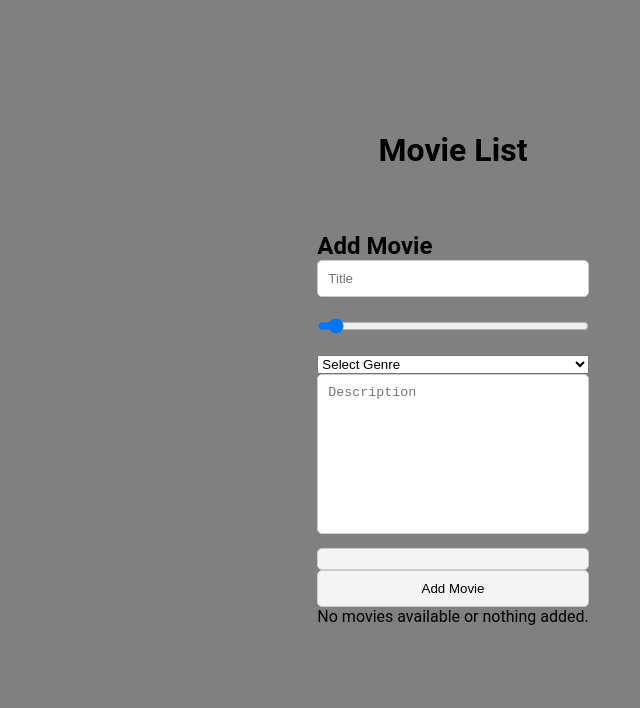
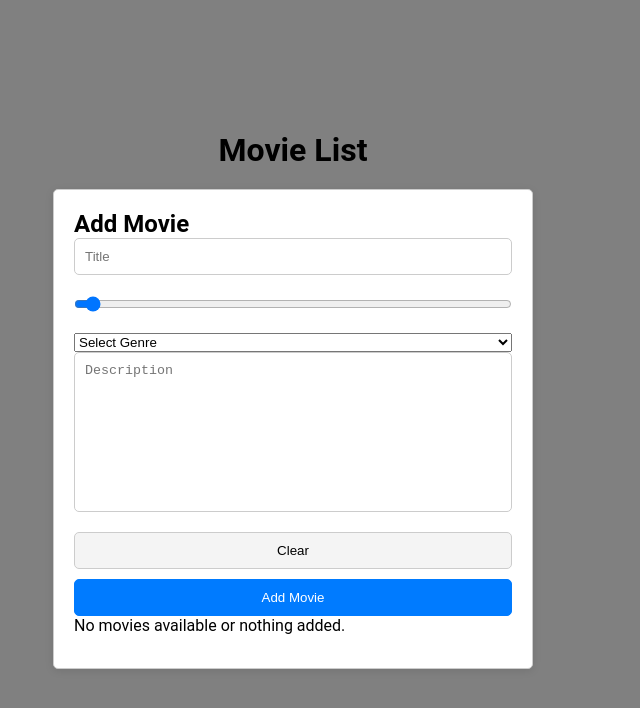
Before and after one commit to Isidorsson/lexicon-tasks, a React (Vite) app in the folder lexicon-task-react-movie-card/: page / in a window 1280 px wide. Shown: the top 708 px of the page, without its empty margins (187-827 px from the left). Built offline with nearby package versions, Linux system fonts and the light colour scheme.

Commit message:
Refactor styles and add confirmation dialog for clearing movies

```diff
--- a/lexicon-task-react-movie-card/src/components/AddMovie.tsx
+++ b/lexicon-task-react-movie-card/src/components/AddMovie.tsx
@@ -36,7 +36,9 @@ export const AddMovie = () => {
   };
 
   const handleRemoveMovie = () => {
-    setMovies([]);
+    if (window.confirm('Are you sure you want to clear all movies?')) {
+      setMovies([]);
+    }
   };
 
   return (
@@ -73,7 +75,7 @@ export const AddMovie = () => {
 
       <div className='btn-wrapper'>
         {/* <button className='add-movie-btn' onClick={() => { handleAddMovie }}>Add Movie</button> */}
-        <button className='clear-movie-btn' onClick={handleRemoveMovie} > </button>
+        <button className='clear-movie-btn' onClick={handleRemoveMovie} >Clear</button>
         <button className='add-movie-btn' onClick={handleAddMovie}>Add Movie</button>
       </div>
 
--- a/lexicon-task-react-movie-card/src/components/MovieCard.tsx
+++ b/lexicon-task-react-movie-card/src/components/MovieCard.tsx
@@ -1,3 +1,5 @@
+import '../styles/MovieCard.css';
+
 import { IMovie } from './AddMovie';
 
 export const MovieCard = ({ title, rating, genre, description }: IMovie) => {
--- a/lexicon-task-react-movie-card/src/components/MovieList.tsx
+++ b/lexicon-task-react-movie-card/src/components/MovieList.tsx
@@ -1,5 +1,7 @@
+import '../styles/MovieList.css';
+
 import { IMovie } from './AddMovie';
-import {MovieCard} from './MovieCard';
+import { MovieCard } from './MovieCard';
 
 export const MovieList = ({ movies }: { movies: IMovie[] }) => {
   if (!movies || movies.length === 0) {
@@ -9,8 +11,6 @@ export const MovieList = ({ movies }: { movies: IMovie[] }) => {
 
   return (
     <section className="movie-list">
-
-      <h2>Movies</h2>
       {movies.map((movie) => (
         <article key={movie.title}>
           <MovieCard {...movie} />
--- a/lexicon-task-react-movie-card/src/index.css
+++ b/lexicon-task-react-movie-card/src/index.css
@@ -5,8 +5,8 @@
 }
 
 body {
-  font-family: 'Roboto', sans-serif;
- background-color: gray;
+  font-family: "Roboto", sans-serif;
+  background-color: gray;
 }
 
 .App {
@@ -16,4 +16,6 @@ body {
   height: 100vh;
   background-color: gray;
   flex-direction: column;
+  position: relative;
+  right: 10rem;
 }
--- a/lexicon-task-react-movie-card/src/styles/AddMovie.css
+++ b/lexicon-task-react-movie-card/src/styles/AddMovie.css
@@ -1,12 +1,19 @@
 .controls-wrapper {
   display: flex;
-  justify-content: center;
   margin-top: 20px;
   flex-direction: column;
   max-height: 30rem;
   height: 100%;
+  max-width: 30rem;
+  width: 100%;
+  padding: 20px;
+  border: 1px solid #ccc;
+  border-radius: 5px;
+  background-color: #fff;
+  box-shadow: 0 2px 8px rgba(0, 0, 0, 0.1);
+  flex-wrap: wrap;
+  align-items: stretch;
 }
-
 .controls-wrapper input {
   margin-bottom: 10px;
   padding: 10px;
@@ -35,13 +42,33 @@
   border-color: #007bff;
 }
 
-.controls-wrapper button {
+.clear-movie-btn {
+  margin-top: 10px;
   padding: 10px;
   border-radius: 5px;
   border: 1px solid #ccc;
   width: 100%;
   background-color: #f4f4f4;
   cursor: pointer;
+}
+
+.clear-movie-bt n:hover {
+  background-color: #e4e4e4;
+}
+
+.add-movie-btn {
+  margin-top: 10px;
+  padding: 10px;
+  border-radius: 5px;
+  border: 1px solid #007bff;
+  width: 100%;
+  background-color: #007bff;
+  color: #fff;
+  cursor: pointer;
+}
+
+.add-movie-btn:hover {
+  background-color: #0056b3;
 }
 
 .controls-wrapper button:hover {
--- /dev/null
+++ b/lexicon-task-react-movie-card/src/styles/MovieCard.css
@@ -0,0 +1,44 @@
+.movie-card {
+  display: flex;
+  flex-direction: column;
+  justify-content: space-between;
+  height: 100%;
+  width: 30rem;
+  padding: 20px;
+  border: 1px solid #ccc;
+  border-radius: 5px;
+  background-color: #fff;
+  box-shadow: 0 2px 8px rgba(0, 0, 0, 0.1);
+}
+
+.movie-card h2 {
+  margin-bottom: 10px;
+  font-size: 1.5rem;
+  color: #333;
+}
+
+.movie-card p {
+  margin-bottom: 10px;
+  font-size: 1rem;
+  color: #666;
+  max-width: fit-content;
+  overflow-wrap: break-word;
+  text-overflow: ellipsis;
+}
+
+.movie-card button {
+  padding: 10px;
+  border-radius: 5px;
+  border: 1px solid #ccc;
+  background-color: #f4f4f4;
+  cursor: pointer;
+}
+
+.movie-card button:hover {
+  background-color: #e4e4e4;
+}
+
+.movie-card button:focus {
+  outline: none;
+  border-color: #007bff;
+}
--- /dev/null
+++ b/lexicon-task-react-movie-card/src/styles/MovieList.css
@@ -0,0 +1,15 @@
+.movie-list {
+  display: flex;
+  flex-wrap: wrap;
+  justify-content: space-between;
+  padding: 20px;
+  gap: 20px;
+  margin: auto 1.5rem;
+  max-height: 35rem;
+  height: 100%;
+  overflow: auto;
+  background-color: #fff;
+  border: 1px solid #ccc;
+  border-radius: 5px;
+  box-shadow: 0 2px 8px rgba(0, 0, 0, 0.1);
+}
```
